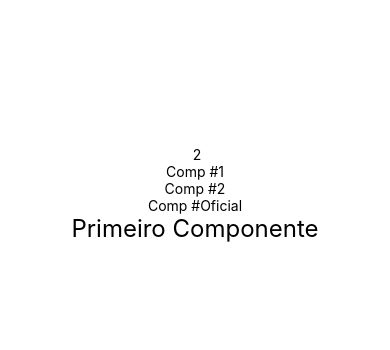
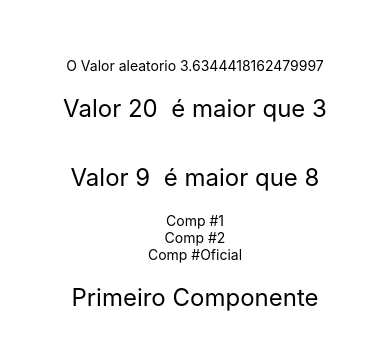
Before and after one commit to joaomotajr/curso-react-exercicios, a React Native app: screen / in a window 390 px wide. Shown: the part 228-578 px from the top of the page. Built offline with nearby package versions, Linux system fonts and the light colour scheme.

Commit message:
sessao2-aulas

```diff
--- a/src/App.tsx
+++ b/src/App.tsx
@@ -2,12 +2,17 @@ import React from 'react';
 import { View, Text, StyleSheet } from 'react-native';
 import Primeiro from './components/Primeiro'
 import Comp, {Comp1, Comp2 } from './components/Multi'
+import MinMax from './components/MinMax';
+import Aleatorio from './components/Aleatorio';
+import AleatorioTS from './components/AleatorioTS';
 
 //export default () => <View><Primeiro /></View>
 
 export default () => (
   <View style = {style.App}>
-    <Text> {1 + 1}</Text>
+    <AleatorioTS min={3} max={20}></AleatorioTS>
+    <MinMax min={3} max={20} />
+    <MinMax min={8} max={9} />
     <Comp1 />
     <Comp2 />
     <Comp />
--- /dev/null
+++ b/src/components/Aleatorio.js
@@ -0,0 +1,11 @@
+import React from "react"
+import { Text } from 'react-native'
+
+export default ({min, max}) => {
+    const delta = max - min + 1
+    const aleatorio = parseInt(Math.random() * delta) + min
+    return (<Text>
+        O Valor aleatorio {aleatorio}
+    </Text>
+    )
+}
--- /dev/null
+++ b/src/components/AleatorioTS.tsx
@@ -0,0 +1,16 @@
+import React from "react"
+import { Text } from 'react-native'
+
+type props = {
+    min: number,
+    max: number
+}
+
+export default ({min, max}: props) => {
+    const delta:number = max - min + 1
+    const aleatorio = (Math.random() * delta) + min
+    return (<Text>
+        O Valor aleatorio {aleatorio}
+    </Text>
+    )
+}
--- /dev/null
+++ b/src/components/MinMax.js
@@ -0,0 +1,7 @@
+import React from "react";
+import { Text } from "react-native";
+import estilo from "./estilo";
+
+export default props => <Text style={estilo.txtG}>
+    Valor {props.max}  é maior que {props.min}
+</Text>
--- a/src/components/estilo.jsx
+++ b/src/components/estilo.jsx
@@ -2,7 +2,8 @@ import { StyleSheet } from "react-native";
 
 export default StyleSheet.create({
     txtG: {
-        fontSize: 24
+        fontSize: 24,
+        padding: 20
     }
 
 })
```
